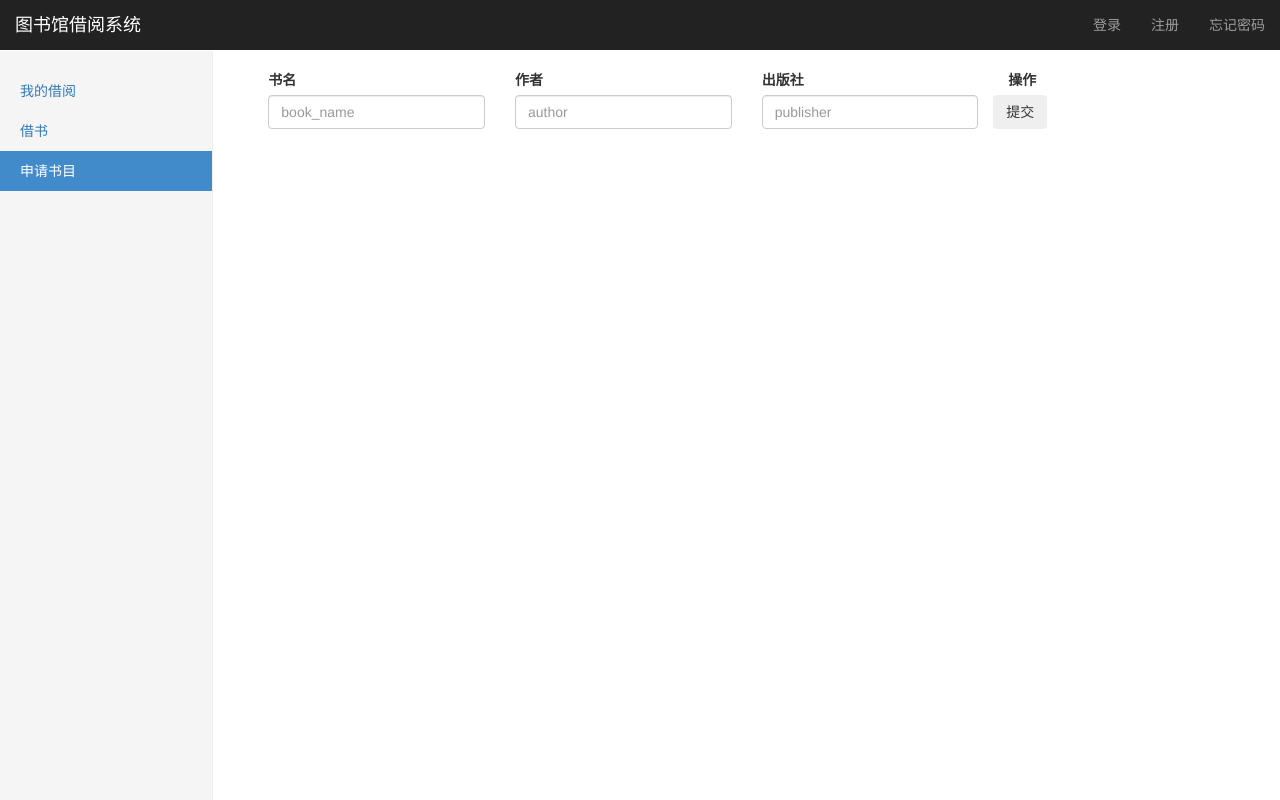
After one commit to jabin-lzm/Book_Management_System, a Django app: template templates/request_books.html in a window 1280 px wide. The commit adds this page. Run offline with Django 3.2, Linux system fonts and the light colour scheme; the template is opened without the code that fills it: values that come from a table or form of the project are taken from there, others are empty; some libraries are stand-ins or nearby versions.

Commit message:
增加读者想看

```diff
--- a/Book_Management_System/settings.py
+++ b/Book_Management_System/settings.py
@@ -123,7 +123,7 @@ USE_I18N = True
 
 USE_L10N = True
 
-USE_TZ = True
+USE_TZ = False
 
 
 # Static files (CSS, JavaScript, Images)
--- a/Book_Management_System/urls.py
+++ b/Book_Management_System/urls.py
@@ -34,4 +34,5 @@ urlpatterns = [
     path('forget/',ForgetPwdView.as_view(),name='forget_pwd'),
     path('reset/<str:active_code>',ResetView.as_view(),name='reset'),
     path('modify/',ModifyView.as_view(),name='modify'),
+    path('request/',RequestView.as_view(),name='request'),
 ]
--- a/book/forms.py
+++ b/book/forms.py
@@ -19,6 +19,12 @@ class SearchForm(forms.Form):
     keyword = forms.CharField(label="关键词", max_length=60,
                               widget=forms.TextInput(attrs={'class': 'form-control', 'placeholder': '请输入关键词'}))
 
+
+class RequestForm(forms.Form):
+    book_name = forms.CharField(label='书名', max_length=192, widget=forms.TextInput(attrs={'class':'form-control', 'placeholder': 'book_name'}))
+    author = forms.CharField(label='作者', max_length=192, widget=forms.TextInput(attrs={'class':'form-control', 'placeholder': 'author'}))
+    publisher = forms.CharField(label='出版社', max_length='192', widget=forms.TextInput(attrs={'class':'form-control', 'placeholder': 'publisher'}))
+
 # firget.html中，用于验证邮箱格式和验证码
 class ForgetForm(forms.Form):
     email = forms.EmailField(required=True)
--- a/templates/home.html
+++ b/templates/home.html
@@ -1,11 +1,12 @@
 {% extends 'base.html' %}
-{% block title %}个人中心{% endblock %}
+{% block title %}我的借阅{% endblock %}
 
 {% block content %}
     <div class="col-sm-3 col-md-2 sidebar">
         <ul class="nav nav-sidebar">
-            <li class="active"><a href="/home/">个人中心</a></li>
+            <li class="active"><a href="/home/">我的借阅</a></li>
             <li><a href="/search/">借书</a></li>
+            <li><a href="/request/">申请书目</a></li>
         </ul>
     </div>
     <div class="col-sm-9 col-sm-offset-3 col-md-10 col-md-offset-2 main">
--- /dev/null
+++ b/templates/request_books.html
@@ -0,0 +1,40 @@
+{% extends 'base.html' %}
+{% load static %}
+{% block title %}申请书目{% endblock %}
+
+{% block content %}
+    <div class="col-sm-3 col-md-2 sidebar" xmlns="http://www.w3.org/1999/html" xmlns="http://www.w3.org/1999/html">
+        <ul class="nav nav-sidebar">
+            <li><a href="/home/">我的借阅</a></li>
+            <li><a href="/search/">借书</a></li>
+            <li class="active"><a href="/request/">申请书目</a></li>
+        </ul>
+    </div>
+    <div class="col-sm-9 col-sm-offset-3 col-md-10 col-md-offset-2 main">
+        <form class='from-request' action="/request/" method="post">
+            {% csrf_token %}
+            <div class="from-row">
+                <div class="form-group col-md-3">
+                    <label for="inputbook">书名</label>
+                    {{ request_form.book_name }}
+                </div>
+                <div class="form-group col-md-3">
+                    <label for="inputauthor">作者</label>
+                    {{ request_form.author }}
+                </div>
+                <div class="form-group col-md-3">
+                    <label for="inputpublisher">出版社</label>
+                    {{ request_form.publisher }}
+                </div>
+                <div class="col-md-3">
+                    <label for="inputsubmit">操作</label>
+                </div>
+                <button class="btn btn-dark btn-outline-primary" type="submit">提交</button>
+            </div>
+        </form>
+
+        {% if message %}
+          <div class="alert alert-warning">{{ message }}</div>
+        {% endif %}
+    </div>
+{% endblock %}
--- a/templates/search.html
+++ b/templates/search.html
@@ -6,8 +6,9 @@
 {% block content %}
     <div class="col-sm-3 col-md-2 sidebar" xmlns="http://www.w3.org/1999/html" xmlns="http://www.w3.org/1999/html">
         <ul class="nav nav-sidebar">
-            <li><a href="/home/">个人中心</a></li>
+            <li><a href="/home/">我的借阅</a></li>
             <li class="active"><a href="/search/">借书</a></li>
+            <li><a href="/request/">申请书目</a></li>
         </ul>
     </div>
     <div class="col-sm-9 col-sm-offset-3 col-md-10 col-md-offset-2 main">
```
Also changed, not shown: book/admin.py (+7 -2 lines), book/models.py (+23 -1 lines), book/views.py (+35 -8 lines), static/images/tsg.jpg (deleted).
